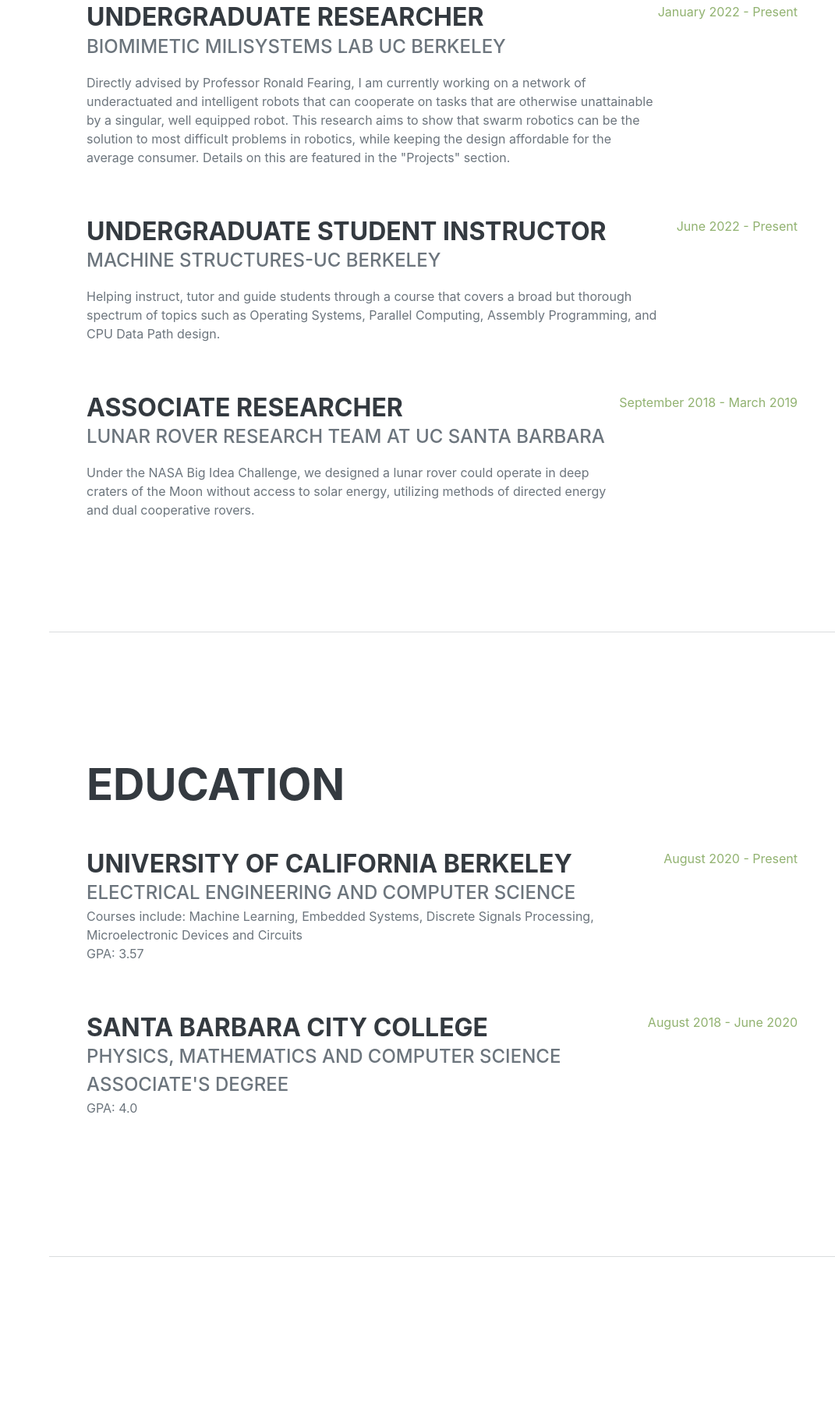
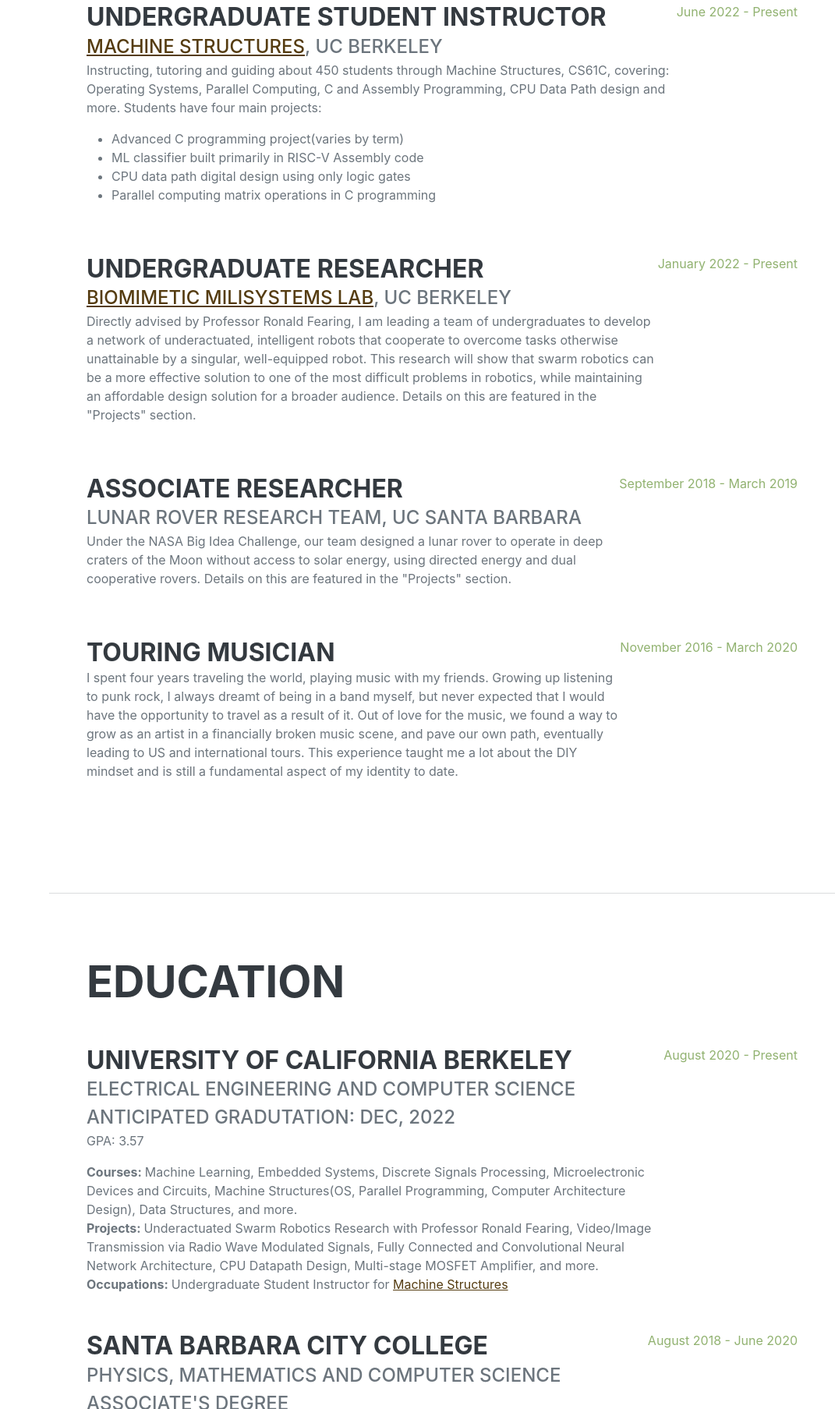
Before and after one commit to bvanbuskirk/bvanbuskirk.com, a plain HTML site: page index.html in a window 1280 px wide. Shown: the part 993-2800 px from the top of the page at 78% size, without its empty margins (209-1280 px from the left). Drawn offline with nearby package versions, Linux system fonts and the light colour scheme; a web font is replaced by a local one.

Commit message:
some updates

```diff
--- a/index.html
+++ b/index.html
@@ -44,8 +44,8 @@
                         <span class="text-primary">VanBuskirk</span>
                     </h1>
                     <div class="subheading mb-5">
-                        Currently residing in Berkeley, CA
-                        <a href="mailto:name@email.com">bvanbuskirk@berkeley.edu</a>
+                        Berkeley, CA
+                        <a href="mailto:bvanbuskirk@berkeley.edu">bvanbuskirk@berkeley.edu</a>
                     </div>
                     <p class="lead mb-5">A life enthusiast, a robot and AI scholar, and a lover of a good cup of coffee.</p>
                     <div class="social-icons">
@@ -61,37 +61,58 @@
                     <h2 class="mb-5">Experience</h2>
                     <div class="d-flex flex-column flex-md-row justify-content-between mb-5">
                         <div class="flex-grow-1">
+                            <h3 class="mb-0">Undergraduate Student Instructor</h3>
+                            <div class="subheading mb-0">
+                                <a href="https://cs61c.org/sp22/">Machine Structures</a>, UC Berkeley</div>
+                            <p>Instructing, tutoring and guiding about 450 students through Machine Structures, CS61C, covering:
+                                Operating Systems, Parallel Computing, C and Assembly Programming, CPU Data Path design and more.
+                                Students have four main projects:
+                                <ul><li>Advanced C programming project(varies by term)</li>
+                                    <li>ML classifier built primarily in RISC-V Assembly code</li>
+                                    <li>CPU data path digital design using only logic gates</li>
+                                    <li>Parallel computing matrix operations in C programming</li>
+                                </ul>
+                            </p>
+                        </div>
+                        <div class="flex-shrink-0"><span class="text-primary">June 2022 - Present</span></div>
+                    </div>
+                    <div class="d-flex flex-column flex-md-row justify-content-between mb-5">
+                        <div class="flex-grow-1">
                             <h3 class="mb-0">Undergraduate Researcher</h3>
-                            <div class="subheading mb-3">Biomimetic Milisystems Lab UC Berkeley</div>
-                            <p>Directly advised by Professor Ronald Fearing, I am currently working
-                                on a network of underactuated and intelligent robots that can cooperate
-                                on tasks that are otherwise unattainable by a singular, well equipped
-                                robot. This research aims to show that swarm robotics can be the solution
-                                to most difficult problems in robotics, while keeping the design
-                                affordable for the average consumer. Details on this are featured
+                            <div class="subheading mb-0">
+                                <a href="http://people.eecs.berkeley.edu/~ronf/Biomimetics.html">Biomimetic Milisystems Lab</a>, UC Berkeley</div>
+                            <p>Directly advised by Professor Ronald Fearing, I am leading a team of undergraduates
+                                to develop a network of underactuated, intelligent robots that cooperate
+                                to overcome tasks otherwise unattainable by a singular, well-equipped
+                                robot. This research will show that swarm robotics can be a more effective solution
+                                to one of the most difficult problems in robotics, while maintaining an affordable
+                                design solution for a broader audience. Details on this are featured
                                 in the "Projects" section.</p>
                         </div>
                         <div class="flex-shrink-0"><span class="text-primary">January 2022 - Present</span></div>
                     </div>
                     <div class="d-flex flex-column flex-md-row justify-content-between mb-5">
                         <div class="flex-grow-1">
-                            <h3 class="mb-0">Undergraduate Student Instructor</h3>
-                            <div class="subheading mb-3">Machine Structures-UC Berkeley</div>
-                            <p>Helping instruct, tutor and guide students through a course that covers
-                                a broad but thorough spectrum of topics such as Operating Systems, Parallel
-                                Computing, Assembly Programming, and CPU Data Path design.</p>
+                            <h3 class="mb-0">Associate Researcher</h3>
+                            <div class="subheading mb-0">Lunar Rover Research Team, UC Santa Barbara</div>
+                            <p>Under the NASA Big Idea Challenge, our team designed a lunar rover to operate
+                                in deep craters of the Moon without access to solar energy, using directed energy
+                                and dual cooperative rovers. Details on this are featured in the "Projects" section.</p>
                         </div>
-                        <div class="flex-shrink-0"><span class="text-primary">June 2022 - Present</span></div>
+                        <div class="flex-shrink-0"><span class="text-primary">September 2018 - March 2019</span></div>
                     </div>
                     <div class="d-flex flex-column flex-md-row justify-content-between mb-5">
                         <div class="flex-grow-1">
-                            <h3 class="mb-0">Associate Researcher</h3>
-                            <div class="subheading mb-3">Lunar Rover Research Team at UC Santa Barbara</div>
-                            <p>Under the NASA Big Idea Challenge, we designed a lunar rover could operate
-                                in deep craters of the Moon without access to solar energy, utilizing methods
-                                of directed energy and dual cooperative rovers.</p>
+                            <h3 class="mb-0">Touring Musician</h3>
+                            <p>I spent four years traveling the world, playing music with my friends. Growing up listening
+                                to punk rock, I always dreamt of being in a band myself, but never expected that I would
+                                have the opportunity to travel as a result of it. Out of love for the music, we found a way to
+                                grow as an artist in a financially broken music scene, and pave our own path, eventually
+                                leading to US and international tours. This experience taught me a lot about the DIY mindset
+                                and is still a fundamental aspect of my identity to date.
+                            </p>
                         </div>
-                        <div class="flex-shrink-0"><span class="text-primary">September 2018 - March 2019</span></div>
+                        <div class="flex-shrink-0"><span class="text-primary">November 2016 - March 2020</span></div>
                     </div>
                 </div>
             </section>
@@ -104,9 +125,23 @@
                         <div class="flex-grow-1">
                             <h3 class="mb-0">University of California Berkeley</h3>
                             <div class="subheading mb-0">Electrical Engineering and Computer Science</div>
-                            <div>Courses include: Machine Learning, Embedded Systems, Discrete Signals
-                                Processing, Microelectronic Devices and Circuits</div>
+                            <div class="subheading mb-0">Anticipated Gradutation: Dec, 2022</div>
                             <p>GPA: 3.57</p>
+                            <div>
+                                <b>Courses: </b>Machine Learning, Embedded Systems, Discrete Signals
+                                Processing, Microelectronic Devices and Circuits, Machine Structures(OS, Parallel Programming,
+                                Computer Architecture Design), Data Structures, and more.
+                            </div>
+                            <div>
+                                <b>Projects: </b>Underactuated Swarm Robotics Research with Professor Ronald Fearing, Video/Image
+                                Transmission via Radio Wave Modulated Signals, Fully Connected and Convolutional Neural
+                                Network Architecture, CPU Datapath Design, Multi-stage MOSFET Amplifier, and more.
+                            </div>
+                            <div>
+                                <b>Occupations: </b>Undergraduate Student Instructor for
+                                <a href="https://cs61c.org/sp22/">Machine Structures</a>
+                            </div>
+
                         </div>
                         <div class="flex-shrink-0"><span class="text-primary">August 2020 - Present</span></div>
                     </div>
@@ -116,6 +151,14 @@
                             <div class="subheading mb-0">Physics, Mathematics and Computer Science</div>
                             <div class="subheading mb-0">Associate's Degree</div>
                             <p>GPA: 4.0</p>
+                            <div>
+                                <b>Courses: </b>Physics(Newtonian Mechanics, Modern Phyics, Thermodynamics, Electricity and Magnetism),
+                                Math(Multivariate Calculus, Linear Algebra and Differential Equations at UCSB), Computer Science(Python, C
+                                C++, Java Programming and Data Structures).
+                            </div>
+                            <div>
+                                <b>Projects: </b>Directed Energy Lunar Rover Design for NASA's Big Idea Challenge(at UCSB)
+                            </div>
                         </div>
                         <div class="flex-shrink-0"><span class="text-primary">August 2018 - June 2020</span></div>
                     </div>
@@ -206,7 +249,9 @@
                     <p class="mb-0">When I'm home, I love a good woodworking project. I've built
                         my desk, entertainment center, benches and bedframes. Of course, most design
                         choices are credited to my woodshop supervisor Cricket(featured below).</p>
-                        <img src="cricket.jpg" alt="Supervisor" width="600" height="400">
+                    <img src="cricket.jpg" class="padding" alt="Supervisor" width="300" height="275"style="float:left">
+                    <img src="music.jpg" class="padding" alt="Music" width="375" height="250"style="float:left">
+                    <img src="MtWhitney.jpg" class="padding" alt="Hiking" width="375" height="250">
                 </div>
 
             </section>
@@ -218,8 +263,9 @@
                     <div class="d-flex flex-column flex-md-row justify-content-between mb-5">
                         <div class="flex-grow-1">
                             <h3 class="mb-0">Kamigami Swarm Robots</h3>
+                            <div class="subheading mb-0">Biomimetic Milisystems Lab, Professor Ronald Fearing</div>
                             <div class="subheading mb-0">Project Still in Development</div>
-                            <img src="kamigami.jpg" alt="Kamigami" width="300" height="400" style="float:right">
+                            <img src="kamigami.jpg" class="padding" alt="Kamigami" width="300" height="400" style="float:right">
                             <ul>
                                 <li><b>What: </b>Lightweight underactuated swarm robots built on Kamigami chases,
                                     that communicate with each other on a ROS network to accomplish tasks in combined force.
@@ -251,12 +297,12 @@
                                     <picture>
                                         <source srcset="dog.png" type="image/apng">
                                         <source srcset="image.gif" type="image/gif">
-                                        <img src="image.gif" class="padding" style="float:left; padding: 0px 25px 0px 0px;">
+                                        <img src="image.gif" class="padding" style="float:left">
                                     </picture>
                                     <picture>
                                         <source srcset="rec_dog.png" type="image/apng">
                                         <source srcset="image.gif" type="image/gif">
-                                        <img src="image.gif" class="padding" style="float:left; padding: 0px 25px 0px 0px;">
+                                        <img src="image.gif" class="padding" style="float:left">
 
                                     </picture>
                                     <ul>
@@ -296,7 +342,7 @@
                                 <p>Link to Proposal
                                 <a href="https://drive.google.com/file/d/1C-R5uAR0YLcAooCO-7R1EYjEIlfa00XW/view?usp=sharing">Here</a>.
                                 </p></div>
-                            <img src="rover.jpg" alt="rover" width="400" height="300" style="float:right">
+                            <img src="rover.jpg" class="padding" alt="rover" width="400" height="300" style="float:right">
                                     <ul>
                                         <li>
                                             <b>What: </b>In response to NASA's Big Idea challenge, this project was to propose and design a solution
```
Also changed, not shown: MtWhitney.jpg (added), assets/img/profile.jpg (deleted), css/styles.css, music.jpg (added), 3 other files.
